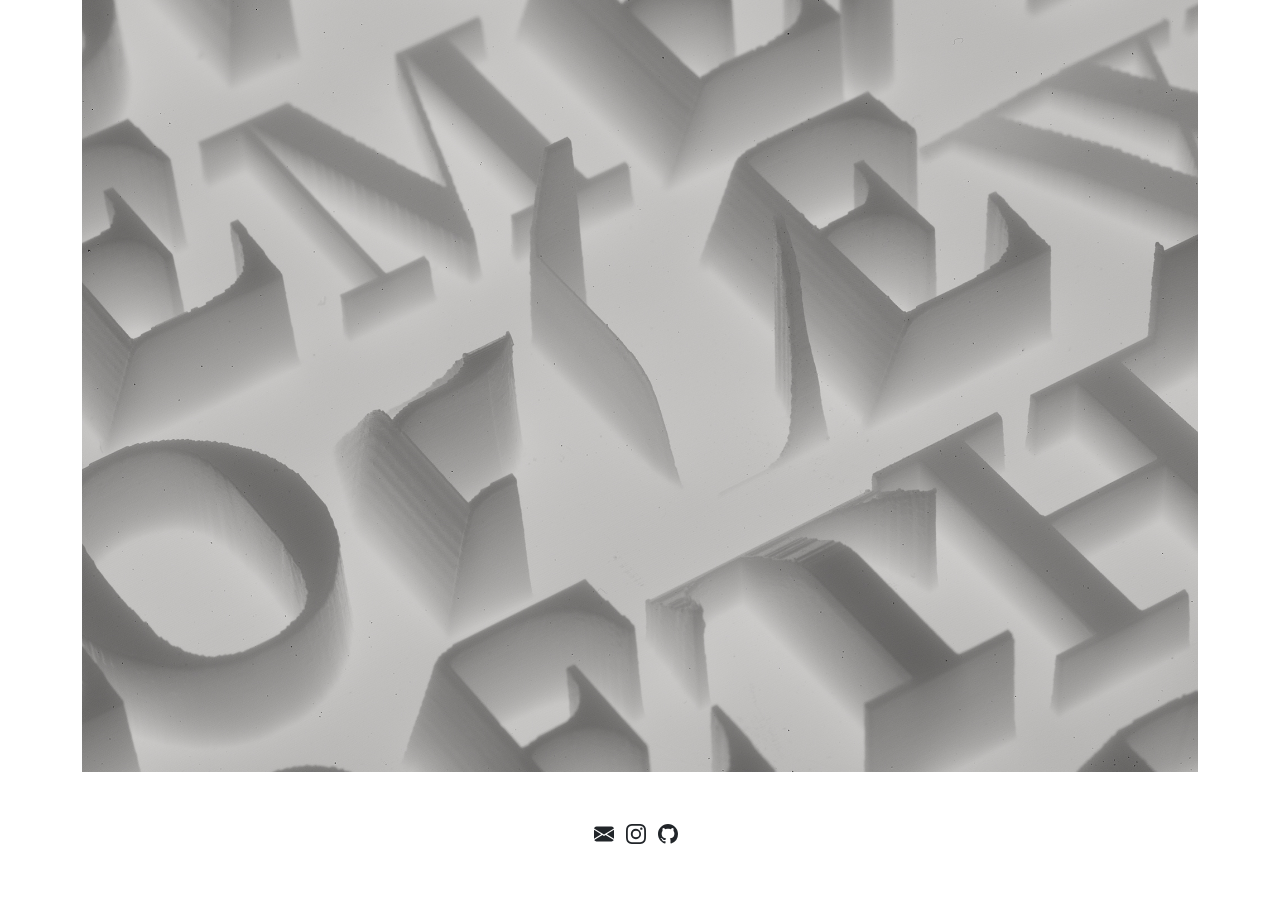
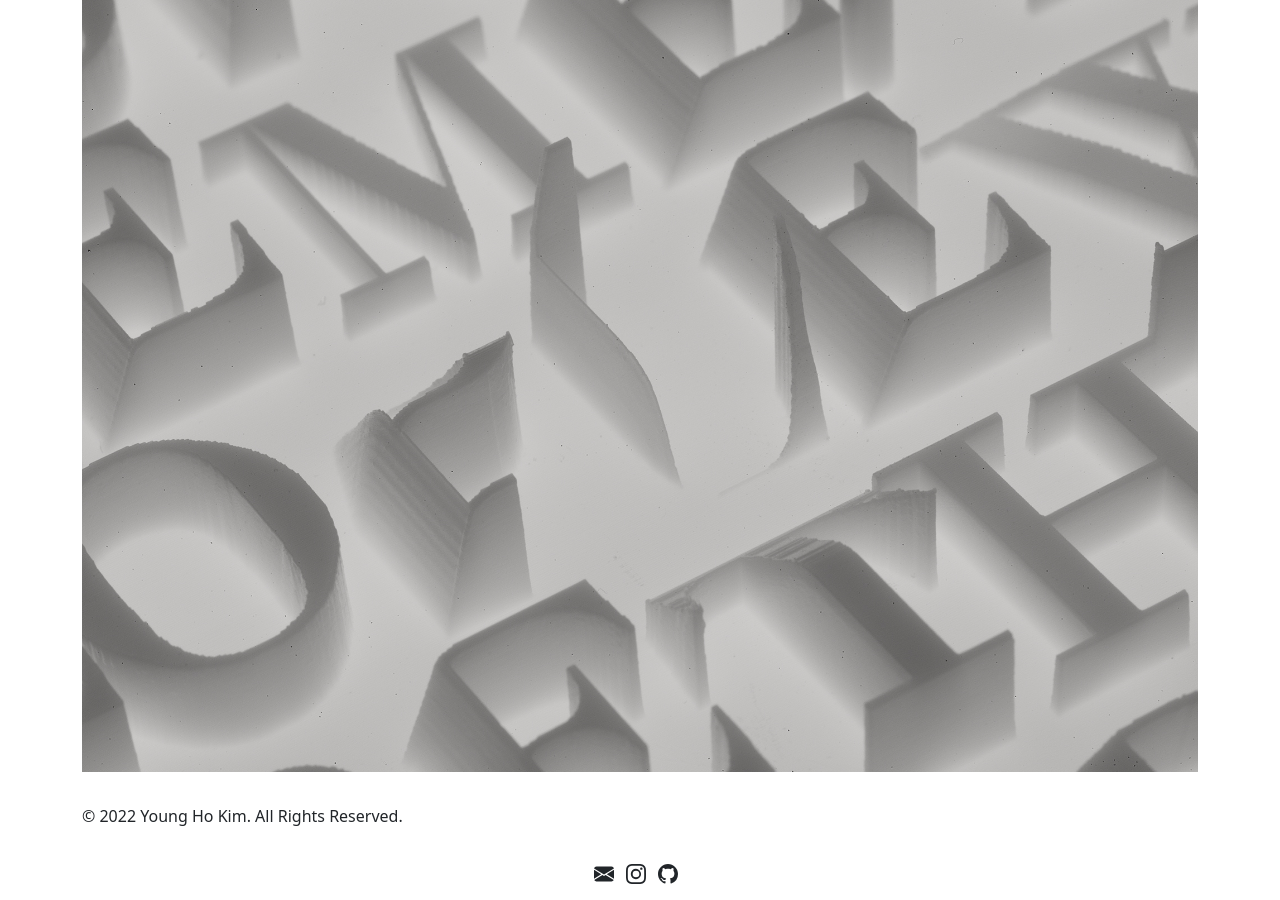
Before and after one commit to obliqueLab/obliqueLab.github.io, a Jekyll site: the page built from portfolio.md, in a window 1280 px wide and 900 px high, scrolled down 1119 px. Built offline with Jekyll 4.4.1, drawn with Linux system fonts in a browser that asks for light colours; before the commit the page ends 1979 px from its top, so only the background shows below that.

Commit message:
Update portfolio.md

```diff
--- a/portfolio.md
+++ b/portfolio.md
@@ -8,3 +8,6 @@ These are images from A Study on Producing Sculpture Using Generative Font Based
 
 ![Font Sculpture 1]({{site.baseurl}}/assets/images/portfolio/Backlight_01.jpg)
 ![Font Sculpture 2]({{site.baseurl}}/assets/images/portfolio/Backlight_02.jpg)
+
+
+© 2022 Young Ho Kim. All Rights Reserved.
```
